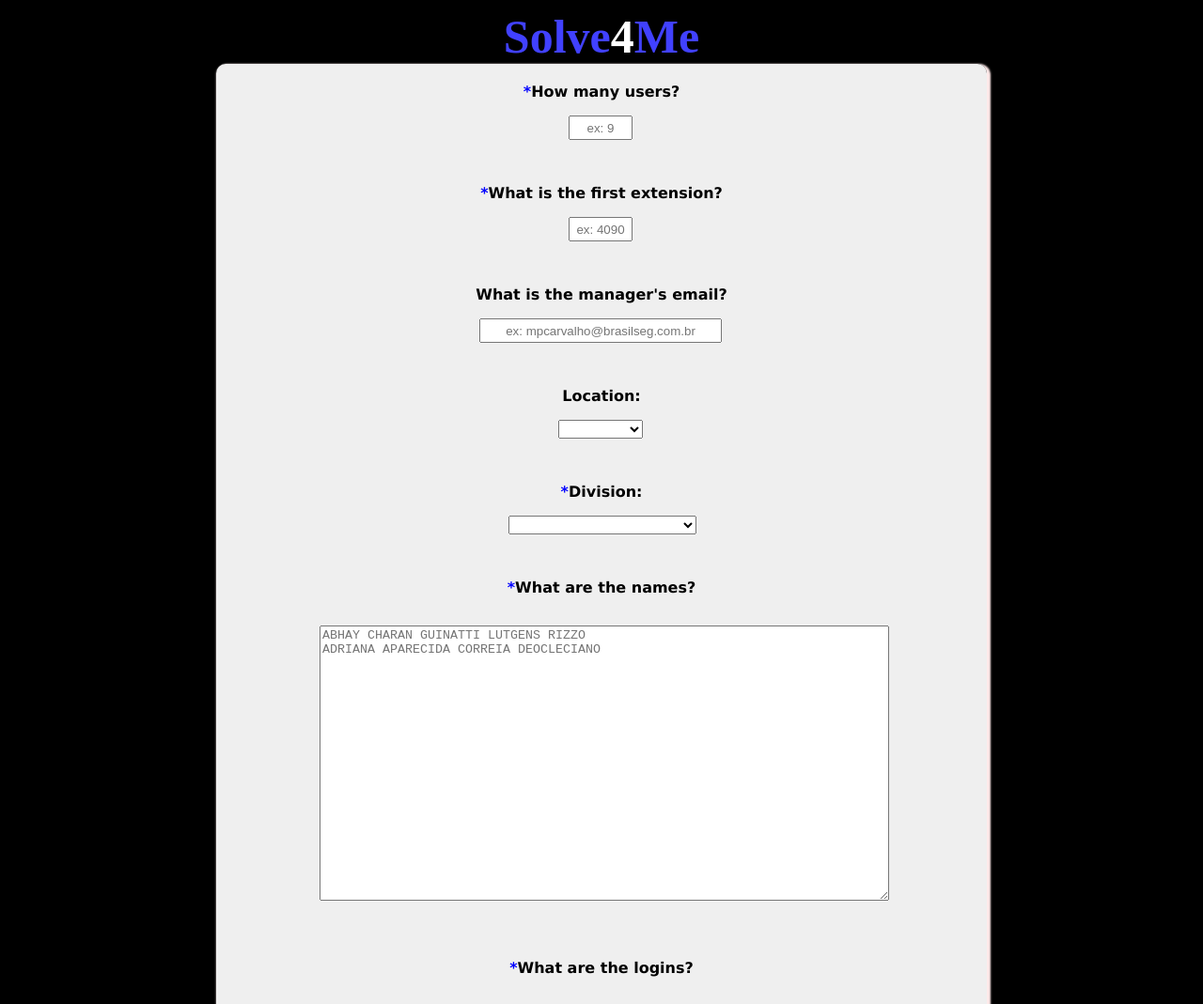
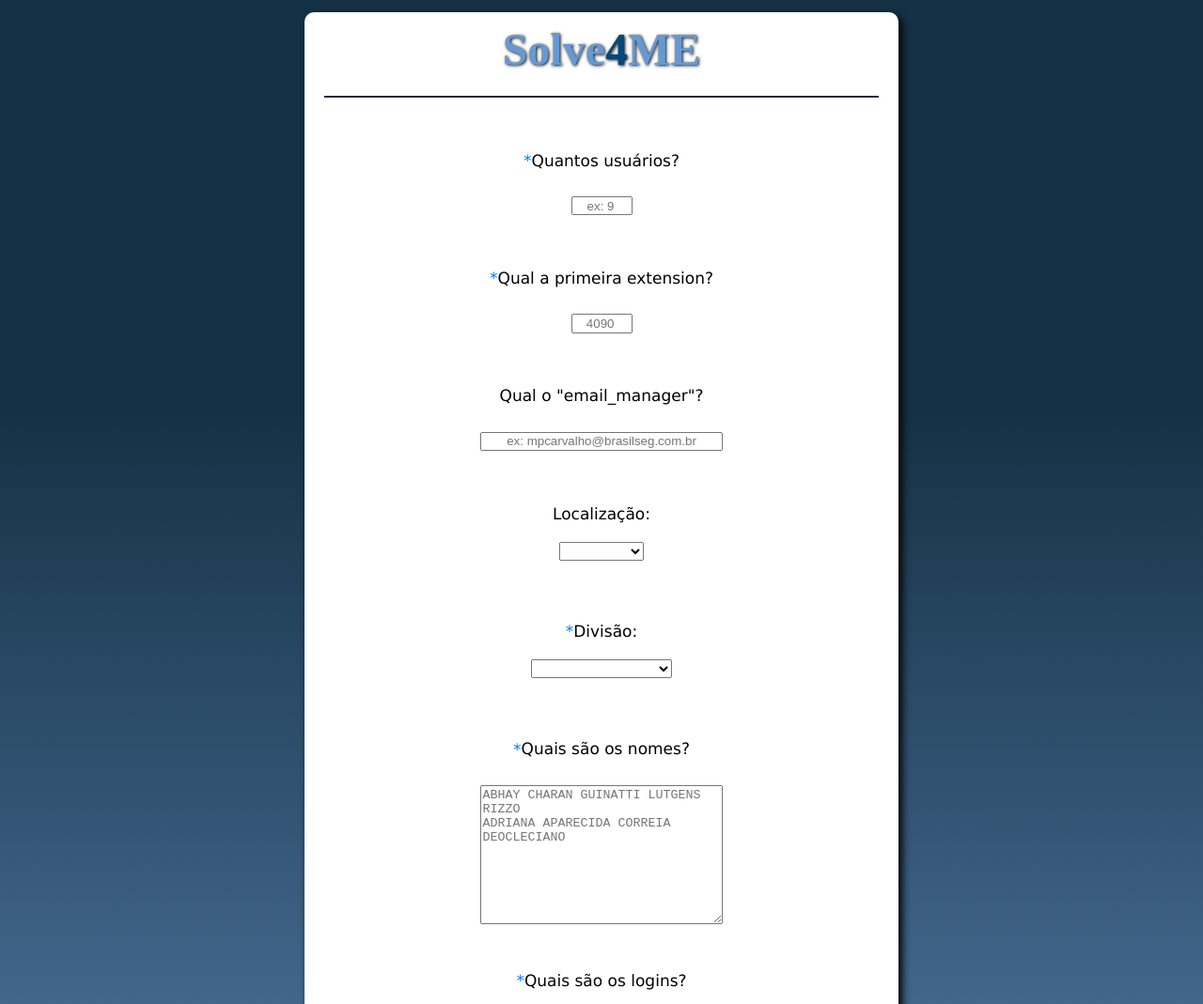
Before and after one commit to brunolaguna/PadronizacaoUsuarios, a plain HTML site: page index.html in a window 1280 px wide. Shown: the top 1069 px of the page at 94% size. Drawn offline with Linux system fonts and the light colour scheme.

Commit message:
Squashed commit of the following:
commit 62cf66b106f86c0b40d888c2b86ffe111ce3812c
Author: Bruno Laguna <bruno_cs1.8@hotmail.com>
Date:   Tue Aug 2 15:51:56 2022 -0300

    5° commit - branch 1

    - Improving the style.

commit 4fb6a680a5189ac4342efe2f33f5dc3eb14b01ae
Author: Bruno Laguna <bruno_cs1.8@hotmail.com>
Date:   Mon Aug 1 12:34:51 2022 -0300

    Putting the blob in the conditional.

commit dd81cc478d00ff729d24cd8ecab5747969a9e224
Author: Bruno Laguna <bruno_cs1.8@hotmail.com>
Date:   Mon Aug 1 11:55:00 2022 -0300

    3° commit - branch 1

    - Added one more division.
    - Fixing the strings for each division.

commit 5e2913f3401f0a1adb64f8a73e717b15a3c19067
Author: Bruno Laguna <bruno_cs1.8@hotmail.com>
Date:   Mon Aug 1 11:39:44 2022 -0300

    2° commit - branch 1

    - Improving the index style.
    - Improving the select input (hidden value null).
    - Organizing the HTML.
    - Organizing the JS and test it, working normally and correctly.

commit 8731a5d6bb87943b43e7477c94e6815bd99a2502
Author: Bruno Laguna <bruno_cs1.8@hotmail.com>
Date:   Mon Aug 1 10:52:43 2022 -0300

    1° commit - branch 1

    - New style for the index
    - Changes in the function for creating files, loop for the extension with the number of users, each line of the text area for each index of the array.

```diff
--- a/index.css
+++ /dev/null
@@ -1,95 +0,0 @@
-body {
-    text-align: center;
-    margin-top: 10px;
-    background-color: black;
-}
-
-h1 {
-    display: contents;
-    font-size: 50px;
-    color: rgb(65, 65, 255);
-}
-
-div {
-    height: 1420px;
-    width: 820px;
-    background-color: rgba(255, 255, 255, 0.938);
-    border-radius: 10px 10px 10px;
-    box-shadow: 2px 2px 2px 2px rgb(255, 234, 234);
-    display: grid;
-}
-
-
-label{
-    font-weight: bold;
-    font-family: 'Lucida Sans', 'Lucida Sans Regular', 'Lucida Grande', 'Lucida Sans Unicode', Geneva, Verdana, sans-serif;
-    margin-top: 20px;
-}
-
-.asterisk {
-    color: blue;
-}
-
-input, #location, #division{
-    position: relative;
-    margin-top: -10px;
-    margin-left: 375px;
-    height: 20px;
-    width: 60px;
-    text-align: center;
-}
-
-input:focus::placeholder{
-    color: rgb(199, 199, 199);
-}
-
-
-#emailManager{
-    margin-left: 280px;
-    width: 250px;
-}
-
-
-#location{
-    margin-left: 364px;
-    width: 90px;
-}
-
-#division{
-    margin-left: 311px;
-    width: 200px;
-}
-
-textarea {
-    margin-top: 5px;
-    margin-left: 110px;
-    height: 500px;
-    width: 600px;
-    resize: both;
-    max-height: 287px;
-    max-width: 788px;
-    margin-bottom: 15px;
-}
-
-textarea:focus::placeholder{
-    color: rgb(199, 199, 199);
-}
-
-button {
-    margin-left: 270px;
-    margin-bottom: 30px;
-    width: 300px;
-    border-radius: 10px 10px 10px;
-    border-color: rgb(87, 146, 255);
-    background-image: linear-gradient(to left, rgb(54, 124, 253), rgb(195, 223, 255) 98%);
-    box-shadow: 2px 2px 2px 2px black;
-    font-weight: 900;
-    font-size: 17px;
-}
-
-button:hover{
-    background-image: linear-gradient(to left, rgb(32, 110, 255), rgb(139, 193, 255) 98%);
-    border-color: rgb(32, 110, 255);
-    box-shadow: 1px 1px 1px 1px black;
-    cursor: pointer;
-}
--- a/index.html
+++ b/index.html
@@ -4,20 +4,29 @@
     <meta charset="UTF-8">
     <meta http-equiv="X-UA-Compatible" content="IE=edge">
     <meta name="viewport" content="width=device-width, initial-scale=1.0">
-    <link rel="stylesheet" href="index.css">
+    <link rel="stylesheet" href="teste.css">
     <link rel="shortcut icon" href="Images/favicon.ico" type="image/x-icon">
-    <title>User standardizations</title>
+    <title>Padronização de Usuários</title>
+    <style>
+    #four{
+        color: #034879;
+    }
+    #four:hover{
+        color: #4c7fa8;
+    }
+    </style>
 </head>
 <body>
-    <h1>Solve</h1><h1 style="color: white;">4</h1><h1>Me</h1>
-    <center><div>
-        <label for="" id="howManyUsers"><label class="asterisk">*</label>How many users?</label>
-        <input type="text" name="" id="user" placeholder="ex: 9">
-        <label><label class="asterisk">*</label>What is the first extension?</label>
-        <input type="text" name="" class="extension" placeholder="ex: 4090">
-        <label for="">What is the manager's email?</label>
+    <div>
+        <h1>Solve</h1><h1 id="four">4</h1><h1>ME</h1>
+        <hr style="border-color: #034879;">
+        <label for="" id="howManyUsers"><label class="asterisk">*</label>Quantos usuários?</label>
+        <input type="number" name="" id="user" placeholder="ex: 9">
+        <label><label class="asterisk">*</label>Qual a primeira extension?</label>
+        <input type="number" name="" class="extension" placeholder="4090">
+        <label for="">Qual o "email_manager"?</label>
         <input type="email" name="" id="emailManager" placeholder="ex: mpcarvalho@brasilseg.com.br">
-        <label for="">Location:</label>
+        <label for="">Localização:</label>
         <select name="" id="location">
             <datalist>
                 <option value="" hidden></option>
@@ -25,9 +34,9 @@
                 <option value="FRANCA">FRANCA</option>
             </datalist>
         </select>
-        <label for=""><label class="asterisk">*</label>Division:</label>
+        <label for=""><label class="asterisk">*</label>Divisão:</label>
         <select name="select" id="division">
-        <datalist id="datalist">
+            <datalist id="datalist">
                 <option value="" hidden></option>
                 <option value="1">Contact Center</option>
                 <option value="2">GAO</option>
@@ -36,13 +45,15 @@
                 <option value="5">Teste (Capgemini)</option>
             </datalist>
         </select>
-        <label for=""><label class="asterisk">*</label>What are the names?</label>
+        <label for=""><label class="asterisk">*</label>Quais são os nomes?</label>
         <textarea name="" id="name_id" cols="30" rows="10" placeholder="ABHAY CHARAN GUINATTI LUTGENS RIZZO
 ADRIANA APARECIDA CORREIA DEOCLECIANO"></textarea>
-        <label for=""><label class="asterisk">*</label>What are the logins?</label>
+        <label for=""><label class="asterisk">*</label>Quais são os logins?</label>
         <textarea name="" id="login_id" cols="30" rows="10" placeholder="bandrezzo@brasilseg.com.br"></textarea>
-        <button type="submit" value="save" onclick="clicked()">Save</button>
-    </div></center>
+        <hr>
+        <button type="submit" value="save" onclick="clicked()">Salvar</button>
+        <button type="submit" onclick="WebRTC()">Importação WebRTC</button>
+    </div>
     <script src="index.js"></script>
 </body>
 </html>
--- a/index.js
+++ b/index.js
@@ -68,7 +68,6 @@ async function clicked() {
                     hole[i] = `\n"${nome[i++]}","${login[z++]}","","${e++}","PRESTADOR","","${emailManager}","${location}","employee: [Teste], Architect - Simple Access: [Teste]", , Teste, , `
                 }
             }
-
             var myBlob = new Blob(
                 [string, hole.join("")],
                 {type: "text/plain"}
--- /dev/null
+++ b/teste.css
@@ -0,0 +1,163 @@
+body {
+    margin-top: 1%;
+    margin-bottom: 1%;
+    background-image: linear-gradient(to bottom, #153145 30%, #5D87B6);                      /*#153145*/ /*#5D87B6*/
+}
+
+h1 {
+    display: contents;
+    font-size: 300%;
+    color: #6699d3;
+    text-shadow: 1px 1px 0.07em black;
+}
+
+h1:hover{
+    color: #679ad4;
+    cursor: pointer;
+    font-size: 3.35em;
+    text-shadow: 7px 7px 4px rgba(0, 0, 0, 0.644);
+    -webkit-transition: 0.5s;
+}
+
+h1:not(:hover){
+    display: contents;
+    font-size: 300%;
+    color: #6699d3;
+    text-shadow: 1px 1px 0.07em black;
+    -webkit-transition: 0.5s;
+}
+
+div {
+    padding-top: 1%;
+    text-align: center;
+    margin: auto;
+    height: 1420px;
+    min-width: 280px;
+    width: 50%;
+    background-color: white;
+    border-radius: 10px 10px 10px;
+    box-shadow: 4px 4px 0.5em black;
+    display: flex;
+    flex-direction: column;
+}
+
+.asterisk {
+    color: #0077ff;
+}
+
+@media screen and (min-width: 701px) {
+    label{
+        position: relative;
+        top: 1%;
+        margin: auto;
+        font-size: 17px;
+        font-family: 'Lucida Sans', 'Lucida Sans Regular', 'Lucida Grande', 'Lucida Sans Unicode', Geneva, Verdana, sans-serif;
+    }
+}
+
+@media screen and (max-width: 700px) {
+    label{
+        position: relative;
+        top: 1%;
+        margin: auto;
+        font-size: 13px;
+        font-weight: bold;
+        font-family: 'Lucida Sans', 'Lucida Sans Regular', 'Lucida Grande', 'Lucida Sans Unicode', Geneva, Verdana, sans-serif;
+    }
+}
+
+input{
+    position: relative;
+    margin: auto;
+    height: 1%;
+    width: 8%;
+    min-width: 57px;
+    text-align: end;
+}
+
+input:hover{
+    border-color: rgb(133, 169, 248);
+    background-image: linear-gradient(to right, rgba(0, 0, 0, 0.220), white 20%);
+    transition: all 0.1s;
+}
+
+input:hover::placeholder, #location:hover::placeholder, #division:hover::placeholder{
+    font-size: 12.8px;
+    transition: all 80ms;
+}
+
+#location, #division{
+    text-align: center;
+    margin: auto;
+    position: relative;
+    top: -0.6%;
+    height: 20px;
+}
+
+#location:hover, #division:hover{
+    border: 2px solid rgb(133, 169, 248);
+    background-image: linear-gradient(to right, rgba(0, 0, 0, 0.220), white 20%);
+    font-size: 12.8px;
+}
+
+input:focus::placeholder{
+    color: rgb(199, 199, 199);
+}
+
+
+#emailManager{
+    text-align: center;
+    width: 250px;
+}
+
+
+#location{
+    width: 90px;
+}
+
+#division{
+    width: 150px;
+}
+
+textarea {
+    margin-top: 5px;
+    margin: auto;
+    height: 10%;
+    width: 40%;
+    resize: both;
+    min-height: 80px;
+    max-height: 287px;
+    min-width: 200px;
+    max-width: 550px;
+    margin-bottom: 15px;
+}
+
+textarea:focus::placeholder{
+    color: rgb(199, 199, 199);
+}
+
+hr{
+    text-align: center;
+    margin: auto;
+    height: 0.001%; width: 93%;
+    border-color: #8BC1FF;
+}
+
+button {
+    margin: auto;
+    margin-bottom: 30px;
+    width: 65%;
+    border-radius: 10px 10px 10px;
+    border-color: rgb(87, 146, 255);
+    background-image: linear-gradient(to left, rgb(54, 124, 253), rgb(195, 223, 255) 98%);
+    box-shadow: 2px 2px 2px 2px black;
+    font-weight: 900;
+    font-size: 17px;
+}
+
+button:hover{
+    background-image: linear-gradient(to left, rgb(32, 110, 255), rgb(139, 193, 255) 98%);
+    border-color: rgb(32, 110, 255);
+    box-shadow: 1px 1px 1px 1px black;
+    cursor: pointer;
+}
```
